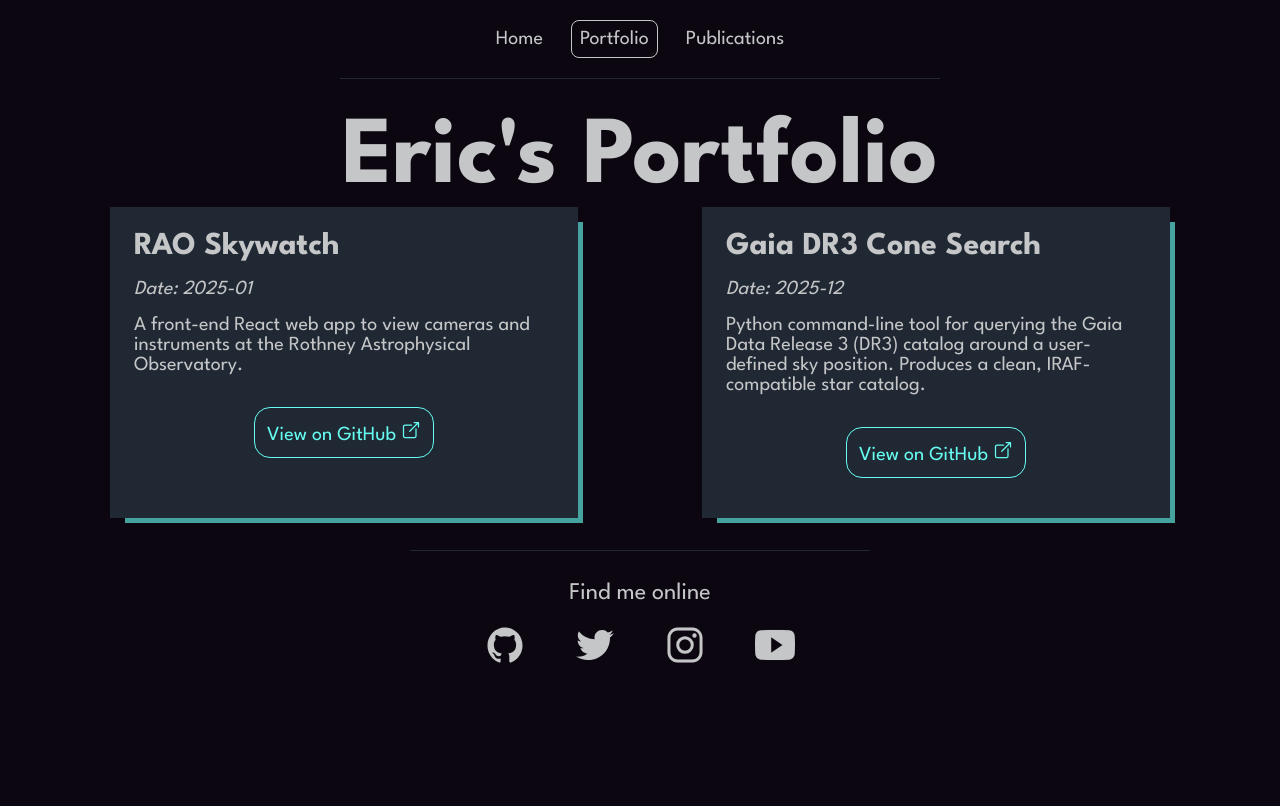
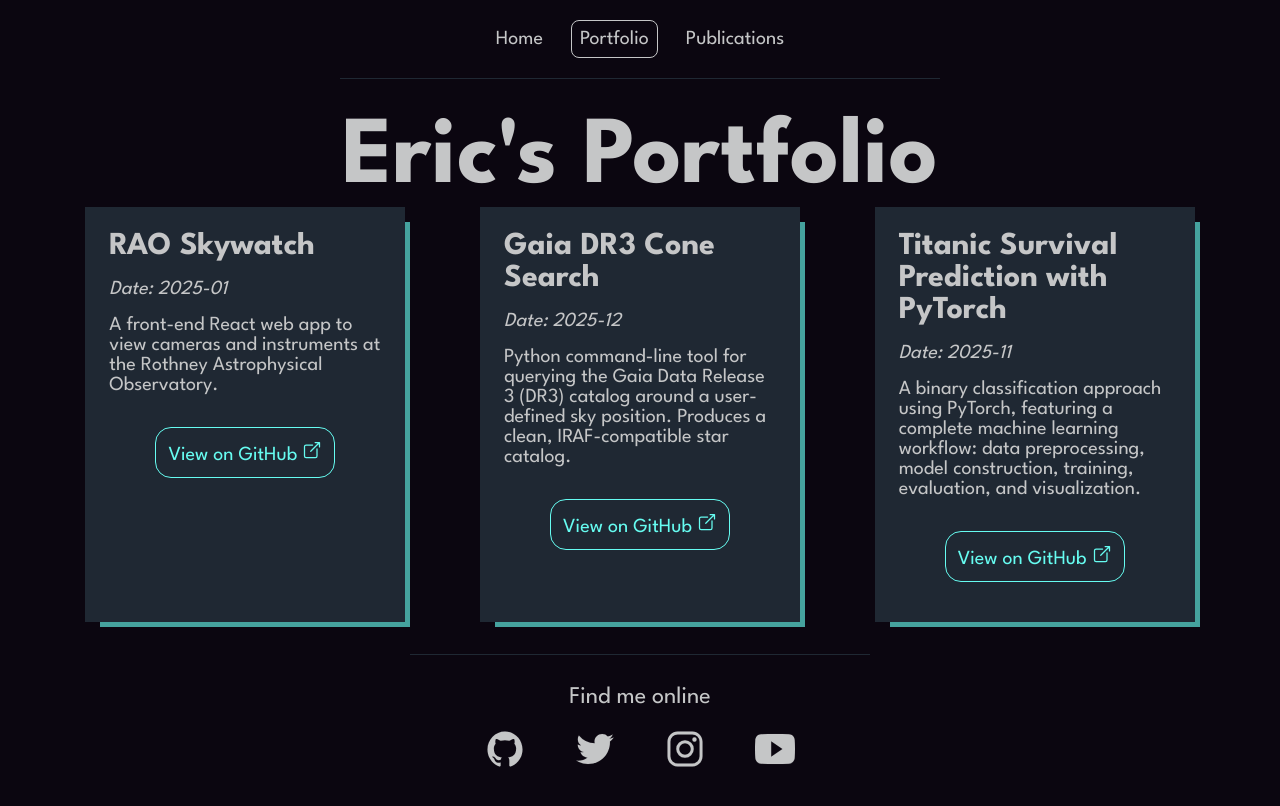
Before and after one commit to EKHess/portfolio, a React (Create React App) app: page /portfolio in a window 1280 px wide. Shown: the top 806 px of the page. Built offline with nearby package versions, Linux system fonts and the light colour scheme.

Commit message:
Added Titantic portfolio project.

```diff
--- a/src/data/portfolio/portfolio.js
+++ b/src/data/portfolio/portfolio.js
@@ -19,4 +19,13 @@ export const projects = [
         url: "https://github.com/EKHess/Gaia-DR3-Cone-Search",
         hostedBy: "GitHub",
     },
+    {
+        id: 2,
+        title: "Titanic Survival Prediction with PyTorch",
+        description: "A binary classification approach using PyTorch, featuring a complete machine learning workflow: data preprocessing, model construction, training, evaluation, and visualization.",
+        year: "2025",
+        month: "11",
+        url: "https://github.com/EKHess/Titanic-Survivors",
+        hostedBy: "GitHub",
+    },
 ]
```
